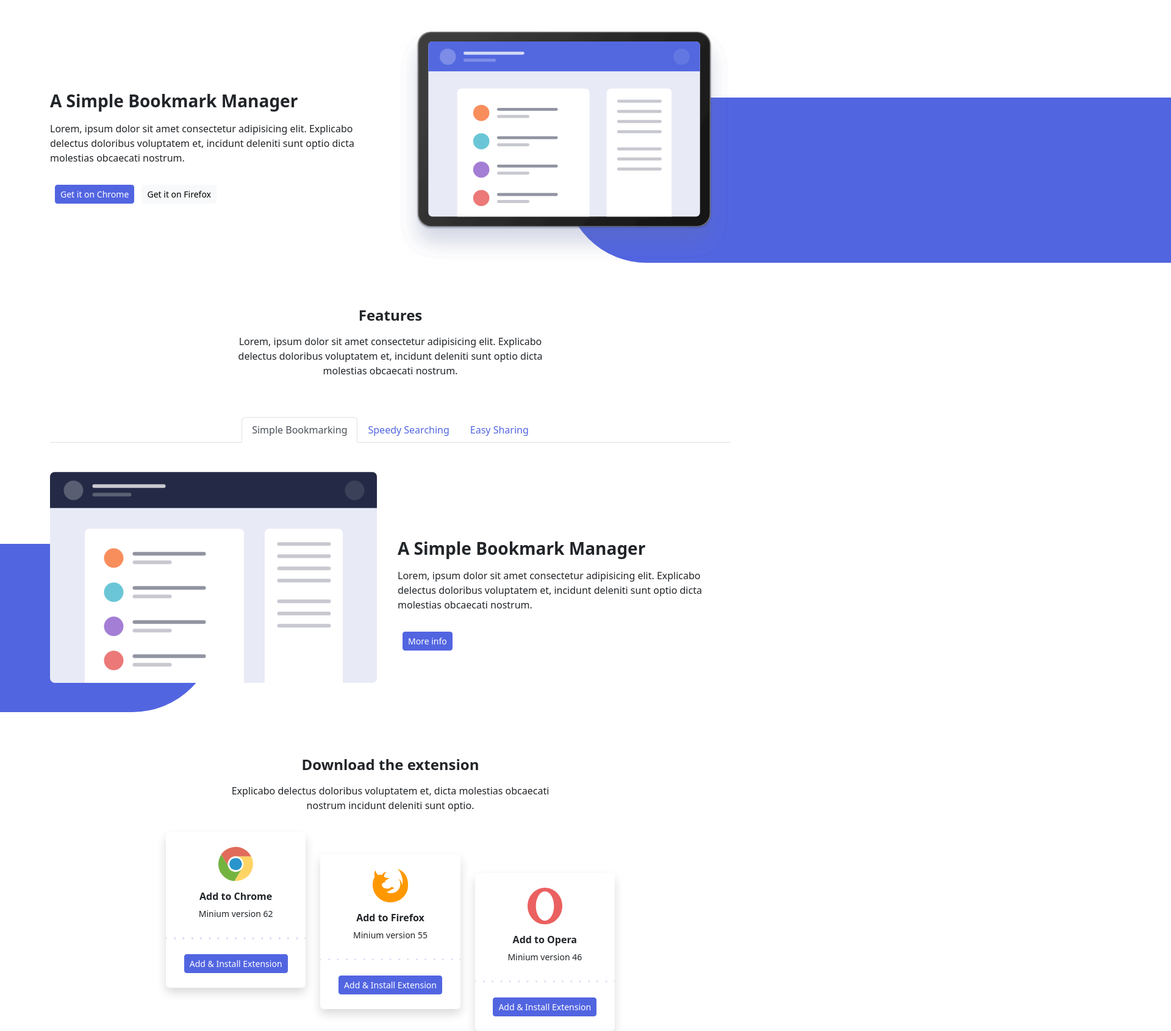
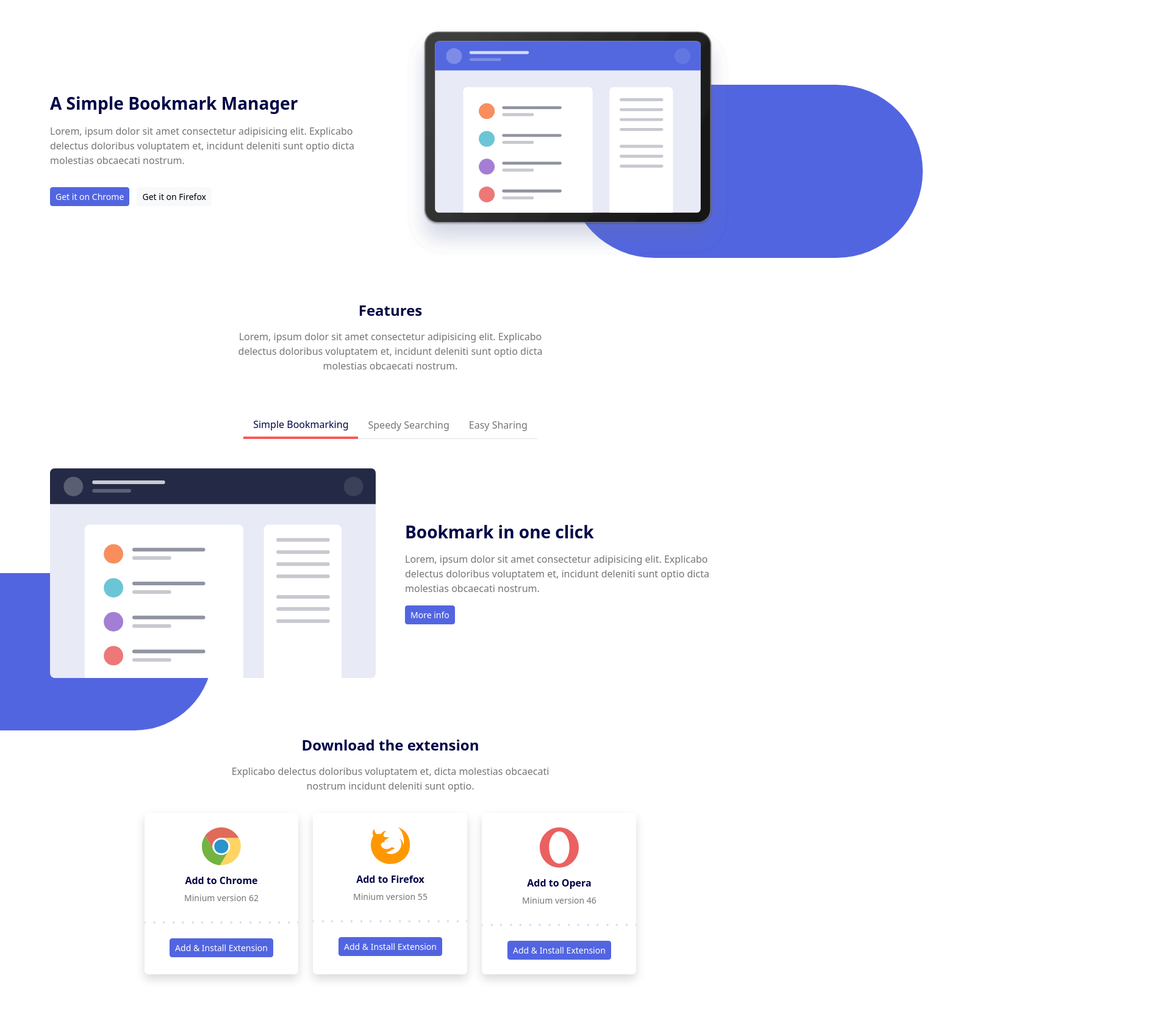
Before and after one commit to anabelcastillo/S2-Maquetacion2, a plain HTML site: page index.html in a window 1280 px wide. Shown: the part 60-1751 px from the top of the page at 61% size, 1920 px wide, since content can reach past the window. After the commit the page ends 1706 px from the top, so only its background shows below. Drawn offline with Linux system fonts and the light colour scheme.

Commit message:
Exercici 3

```diff
--- a/index.html
+++ b/index.html
@@ -34,81 +34,81 @@
     </div>
   </header>
 
-  <div class="container">
-      <div class="row my-5 align-items-center form-bg">
+  <div class="container my-5">
+      <div class="row align-items-center form-bg gx-5">
           <div class="col-12 col-lg-6 order-lg-2 mb-4 position-relative">
               <img src="img/illustration-hero.svg" alt="" class="img-fluid">
-              <div class="position-absolute bg-primary z-index-n2 bottom-0 start-50" style="height:70%; width:100rem; border-radius: 200px 0 0 200px; z-index: -2;"></div>
-          </div>
+              <div class="position-absolute bottom-0 start-50 h-75 w-100 bg-primary rounded-start-pill rounded-pill z-index-n2" style="width: 75px; height: 75px; z-index: -2"></div>
+            </div>
           <div class="col-12 text-center col-lg-6 text-lg-start">
               <h3 class="fw-bold mb-3">A Simple Bookmark Manager</h3>
               <p>Lorem, ipsum dolor sit amet consectetur adipisicing elit. Explicabo delectus doloribus voluptatem et, incidunt deleniti sunt optio dicta molestias obcaecati nostrum.
               </p>
-              <button type="button" class="btn btn-sm btn-primary my-3 mx-2 ">Get it on Chrome</button>
-              <button type="button" class="btn btn-sm btn-light sm">Get it on Firefox</button>
+              <button type="button" class="btn btn-sm btn-primary mt-3 me-2">Get it on Chrome</button>
+              <button type="button" class="btn btn-sm btn-light mt-3">Get it on Firefox</button>
           </div>
       </div>
   </div>
 
   <section>
-    <div class="container">
+    <hgroup class="container">
       <div class="row justify-content-center">
         <div class="col-12 col-lg-6 text-center">
           <h4 class="fw-bolder mb-3">Features</h4>
           <p>Lorem, ipsum dolor sit amet consectetur adipisicing elit. Explicabo delectus doloribus voluptatem et, incidunt deleniti sunt optio dicta molestias obcaecati nostrum.
         </div>
       </div>
-    </div>
+    </hgroup>
     <div class="container">
       <div class="row">
-        <div class="col-12">
+        <div class="col">
           <nav>
             <div class="nav nav-tabs justify-content-center my-5" id="nav-tab" role="tablist">
               <button class="nav-link active" id="nav-home-tab" data-bs-toggle="tab" data-bs-target="#nav-home" type="button" role="tab" aria-controls="nav-home" aria-selected="true">Simple Bookmarking</button>
-              <button class="nav-link" id="nav-profile-tab" data-bs-toggle="tab" data-bs-target="#nav-profile" type="button" role="tab" aria-controls="nav-profile" aria-selected="false">Speedy Searching</button>
-              <button class="nav-link" id="nav-contact-tab" data-bs-toggle="tab" data-bs-target="#nav-contact" type="button" role="tab" aria-controls="nav-contact" aria-selected="false">Easy Sharing</button>
+              <button class="nav-link border-bottom" id="nav-profile-tab" data-bs-toggle="tab" data-bs-target="#nav-profile" type="button" role="tab" aria-controls="nav-profile" aria-selected="false">Speedy Searching</button>
+              <button class="nav-link border-bottom" id="nav-contact-tab" data-bs-toggle="tab" data-bs-target="#nav-contact" type="button" role="tab" aria-controls="nav-contact" aria-selected="false">Easy Sharing</button>
             </div>
           </nav>
-          <div class="tab-content" id="nav-tabContent">
+          <div class="tab-content mb-5" id="nav-tabContent">
             <article class="tab-pane fade show active" id="nav-home" role="tabpanel" aria-labelledby="nav-home-tab" tabindex="0">
-              <div class="row align-items-center form-bg">
-                <div class="col-12 col-lg-6 mb-4 position-relative">
-                    <img src="img/illustration-features-tab-1.svg" alt="" class="img-fluid mb-5">
-                    <div class="position-absolute bg-primary z-index-n2 bottom-0 end-50" style="height:70%; width:100rem; border-radius: 0px 200px 200px 0px; z-index: -2;"></div>
+              <div class="row align-items-center form-bg gx-5">
+                <div class="col-12 col-lg-6 mb-5 mb-lg-0 position-relative text-center">
+                    <img src="img/illustration-features-tab-1.svg" alt="" class="img-fluid">
+                    <div class="position-absolute top-50 end-50 h-75 w-100 bg-primary rounded-end-pill rounded-pill z-index-n2" style="width: 75px; height: 75px; z-index: -2;"></div>
                 </div>
-                <div class="col-12 text-center col-lg-6 text-lg-start">
-                    <h3 class="fw-bold mb-3">A Simple Bookmark Manager</h3>
+                <div class="col-12 col-lg-6 mt-5 mt-lg-0 text-center text-lg-start">
+                    <h3 class="fw-bold mb-3">Bookmark in one click</h3>
                     <p>Lorem, ipsum dolor sit amet consectetur adipisicing elit. Explicabo delectus doloribus voluptatem et, incidunt deleniti sunt optio dicta molestias obcaecati nostrum.
                     </p>
-                    <button type="button" class="btn btn-sm btn-primary my-3 mx-2 ">More info</button>
+                    <button type="button" class="btn btn-sm btn-primary mt-3 d-none d-lg-block">More info</button>
                 </div>
               </div>
             </article>
             <article class="tab-pane fade" id="nav-profile" role="tabpanel" aria-labelledby="nav-profile-tab" tabindex="0">
-              <div class="row align-items-center form-bg">
+              <div class="row align-items-center form-bg gx-5">
                 <div class="col-12 col-lg-6 mb-4 position-relative">
-                    <img src="img/illustration-features-tab-2.svg" alt="" class="img-fluid mb-5">
-                    <div class="position-absolute bg-primary z-index-n2 bottom-0 end-50" style="height:70%; width:100rem; border-radius: 0px 200px 200px 0px; z-index: -2;"></div>
+                    <img src="img/illustration-features-tab-2.svg" alt="" class="img-fluid">
+                    <div class="position-absolute bottom-0 end-50 h-75 w-100 bg-primary rounded-end-pill rounded-pill z-index-n2" style="width: 75px; height: 75px; z-index: -2;"></div>
                 </div>
-                <div class="col-12 text-center col-lg-6 text-lg-start">
+                <div class="col-12 col-lg-6 mt-5 mt-lg-0 text-center text-lg-start">
                     <h3 class="fw-bold mb-3">Inteligent Search</h3>
                     <p>Lorem, ipsum dolor sit amet consectetur adipisicing elit. Explicabo delectus doloribus voluptatem et, incidunt deleniti sunt optio dicta molestias obcaecati nostrum.
                     </p>
-                    <button type="button" class="btn btn-sm btn-primary my-3 mx-2 ">More info</button>
+                    <button type="button" class="btn btn-sm btn-primary mt-3 d-none d-lg-block">More info</button>
                 </div>
               </div>
             </article>
             <article class="tab-pane fade" id="nav-contact" role="tabpanel" aria-labelledby="nav-contact-tab" tabindex="0">
-              <div class="row align-items-center form-bg">
+              <div class="row align-items-center form-bg gx-5">
                 <div class="col-12 col-lg-6 mb-4 position-relative">
-                    <img src="img/illustration-features-tab-3.svg" alt="" class="img-fluid mb-5">
-                    <div class="position-absolute bg-primary z-index-n2 bottom-0 end-50" style="height:70%; width:100rem; border-radius: 0px 200px 200px 0px; z-index: -2;"></div>
+                    <img src="img/illustration-features-tab-3.svg" alt="" class="img-fluid">
+                    <div class="position-absolute bottom-0 end-50 h-75 w-100 bg-primary rounded-end-pill rounded-pill z-index-n2" style="width: 75px; height: 75px; z-index: -2;"></div>
                 </div>
-                <div class="col-12 text-center col-lg-6 text-lg-start">
+                <div class="col-12 col-lg-6 mt-5 mt-lg-0 text-center text-lg-start">
                     <h3 class="fw-bold mb-3">Share your bookmarks</h3>
                     <p>Incidunt deleniti sunt optio dicta molestias obcaecati nostrum. Lorem, ipsum dolor sit amet consectetur adipisicing elit.
                     </p>
-                    <button type="button" class="btn btn-sm btn-primary my-3 mx-2 ">More info</button>
+                    <button type="button" class="btn btn-sm btn-primary mt-3 d-none d-lg-block">More info</button>
                 </div>
               </div>
             </article>
@@ -119,48 +119,48 @@
   </section>
 
   <section>
-    <div class="container mt-5 mb-3">
-      <div class="row justify-content-center">
+    <hgroup class="container mt-lg-5">
+      <div class="row mb-3 justify-content-center">
         <div class="col-12 col-lg-6 text-center">
           <h4 class="fw-bolder mb-3">Download the extension</h4>
           <p>Explicabo delectus doloribus voluptatem et, dicta molestias obcaecati nostrum incidunt deleniti sunt optio.
         </div>
       </div>
-    </div>
+    </hgroup>
     <div class="container">
       <div class="row justify-content-center">
-      <div class="col-12 col-lg-8">
-      <div class="row row-cols-1 row-cols-md-3 g-4 text-center" style="height: 350px;">
-        <div class="col align-self-start">
-          <div class="card h-100 pt-4 pb-2 border-0 shadow rounded align-items-center">
+      <div class="col-12 col-lg-9 mb-5 px-4">
+      <div class="row row-cols-1 row-cols-md-3 g-4 text-center">
+        <div class="col">
+          <div class="card pt-4 pb-2 border-0 shadow rounded align-items-center h-100">
             <img src="img/logo-chrome.svg" class="card-img-top w-25" alt="Chrome">
             <div class="card-body px-0">
               <h6 class="card-title fw-bold">Add to Chrome</h6>
               <p class="card-text small">Minium version 62</p>
               <img src="img/bg-dots.svg" class="w-100">
-              <a href="#" class="btn btn-primary btn-sm mt-3" download="Chrome">Add & Install Extension</a>
+              <a href="#" class="btn btn-primary btn-sm mt-3 mx-2" download="Chrome">Add & Install Extension</a>
             </div>
           </div>
         </div>
-        <div class="col align-self-center">
-          <div class="card h-100 pt-4 pb-2 border-0 shadow rounded align-items-center">
+        <div class="col">
+          <div class="card pt-4 pb-2 border-0 shadow rounded align-items-center h-100">
             <img src="img/logo-firefox.svg" class="card-img-top w-25" alt="Firefox">
             <div class="card-body px-0">
               <h6 class="card-title fw-bold">Add to Firefox</h6>
               <p class="card-text small">Minium version 55</p>
               <img src="img/bg-dots.svg" class="w-100">
-              <a href="#" class="btn btn-primary btn-sm mt-3" download="Firefox">Add & Install Extension</a>
+              <a href="#" class="btn btn-primary btn-sm mt-3 mx-2" download="Firefox">Add & Install Extension</a>
             </div>
           </div>
         </div>
-        <div class="col align-self-end">
-          <div class="card h-100 pt-4 pb-2 border-0 shadow rounded align-items-center">
+        <div class="col">
+          <div class="card pt-4 pb-2 border-0 shadow rounded align-items-center h-100">
             <img src="img/logo-opera.svg" class="card-img-top w-25" alt="Opera">
             <div class="card-body px-0">
               <h6 class="card-title fw-bold">Add to Opera</h6>
               <p class="card-text small">Minium version 46</p>
               <img src="img/bg-dots.svg" class="w-100">
-              <a href="#" class="btn btn-primary btn-sm mt-3" download="Opera">Add & Install Extension</a>
+              <a href="#" class="btn btn-primary btn-sm mt-3 mx-2" download="Opera">Add & Install Extension</a>
             </div>
           </div>
         </div>
@@ -170,6 +170,6 @@
     </div>
   </section>
 
-  <script src="js/bootstrap.js"></script>
+  <script src="js/bootstrap.min.js"></script>
 </body>
 </html>
```
Also changed, not shown: css/main.css.
